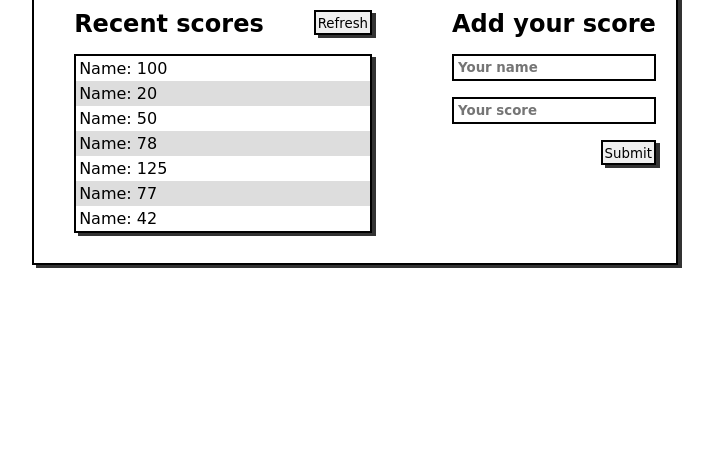
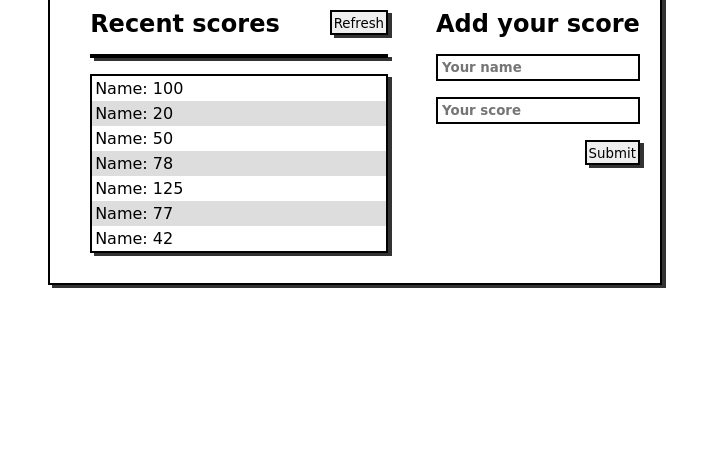
Before and after one commit to George7h/Leaderboard, a website built with webpack: page src/template.html in a window 1280 px wide. Shown: the part 332-800 px from the top of the page, without its empty margins (285-998 px from the left). Built offline with nearby package versions, Linux system fonts and the light colour scheme; a web font is replaced by a local one.

Commit message:
update styling

```diff
--- a/src/index.css
+++ b/src/index.css
@@ -5,6 +5,7 @@
   margin: 0;
   padding: 0;
   box-sizing: border-box;
+  height: max-content;
 }
 
 body {
@@ -43,16 +44,16 @@
   box-shadow: 4px 3px 0 0 rgba(0, 0, 0, 0.8);
 }
 
-.contain {
-  display: flex;
-  gap: 5rem;
+.boxing {
   padding: 10px 0 0 20px;
+  gap: 1rem;
 }
 
 .scores {
   gap: 1rem;
   display: flex;
   flex-direction: column;
+  padding-right: 2rem;
 }
 
 .Recent {
@@ -100,3 +101,10 @@
   padding: 4px;
   border: solid 2px;
 }
+
+@media screen and (min-width: 768px) {
+  .boxing {
+    display: flex;
+    gap: 1rem;
+  }
+}
--- a/src/template.html
+++ b/src/template.html
@@ -7,24 +7,26 @@
   <title>Leaderboard</title>
 </head>
 <body>
-  <Main>
+  <main>
     <div class="main-container">
       <h1>Leaderboard</h1>
-    <div class="contain">
+      <div class="boxing">
         <section class="scores">
           <div class="Recent">
             <h2>Recent scores</h2>
             <button class="refresh">Refresh</button>
           </div>
+          <ul class="scorelist"></ul>
         </section>
         <form class="addscores">
           <h2>Add your score</h2>
-        <input type="text" placeholder="Your name" id="YourName">
-        <input type="number" placeholder="Your score" id="Your score">
+          <input type="text" placeholder="Your name" id="YourName" name="YourName">
+          <input type="number" placeholder="Your score" id="YourScore" name="YourScore">
           <button type="button" id="submit">Submit</button>
         </form>
       </div>
     </div>
-  </Main>
+  </main>
+
 </body>
 </html>
```
Lines whose indentation alone changed are shown as unchanged.
